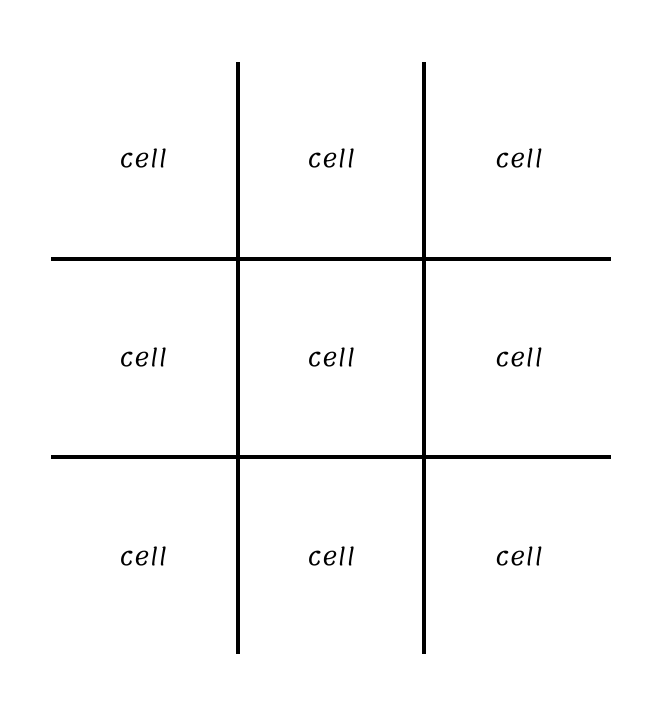
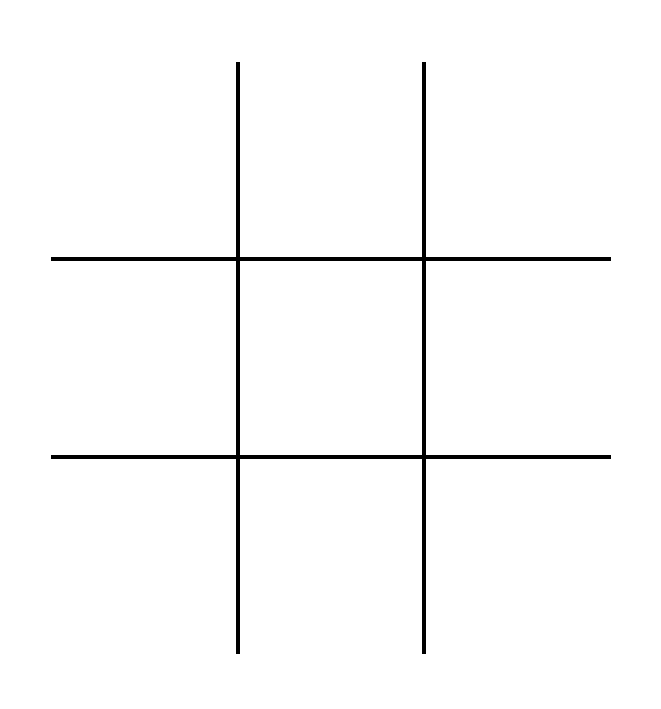
Before and after one commit to ericberglund117/Tic-Tac-Toe, a plain HTML site: page index.html in a window 1280 px wide. Shown: the part 91-800 px from the top of the page, 309-970 px from the left. Drawn offline with Linux system fonts and the light colour scheme.

Commit message:
Update index.html

```diff
--- a/index.html
+++ b/index.html
@@ -21,23 +21,23 @@
         <h1 class="display">It's X's turn</h1>
       </div>
       <section class="game-board">
-        <div data-num="0" class="cell"> cell
+        <div data-num="0" class="cell">
         </div>
-        <div data-num="1" class="cell"> cell
+        <div data-num="1" class="cell">
         </div>
-        <div data-num="2" class="cell"> cell
+        <div data-num="2" class="cell">
         </div>
-        <div data-num="3" class="cell"> cell
+        <div data-num="3" class="cell">
         </div>
-        <div data-num="4" class="cell"> cell
+        <div data-num="4" class="cell">
         </div>
-        <div data-num="5" class="cell"> cell
+        <div data-num="5" class="cell">
         </div>
-        <div data-num="6" class="cell"> cell
+        <div data-num="6" class="cell">
         </div>
-        <div data-num="7" class="cell"> cell
+        <div data-num="7" class="cell">
         </div>
-        <div data-num="8" class="cell"> cell
+        <div data-num="8" class="cell">
         </div>
       </section>
     </section>
```
